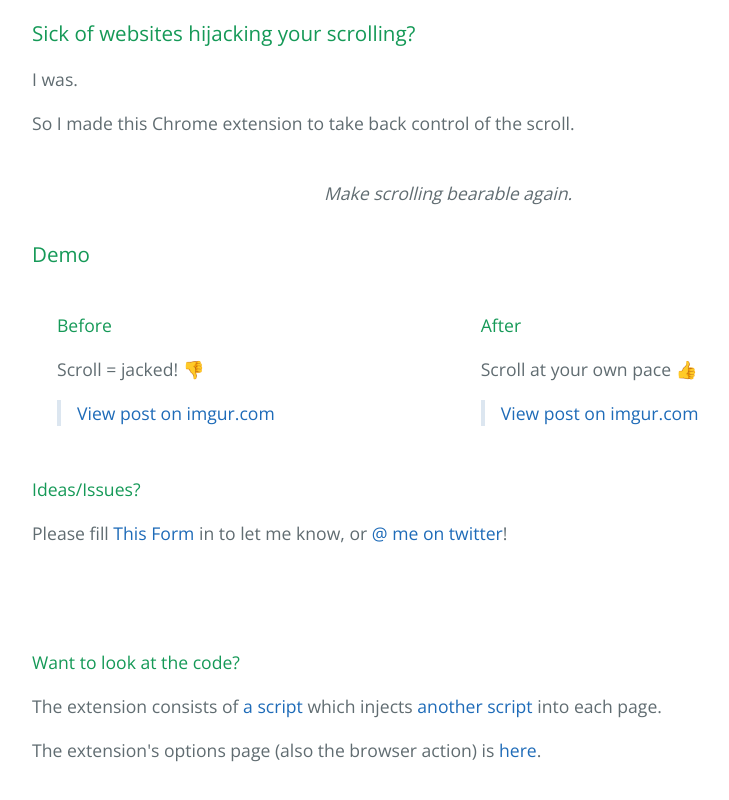
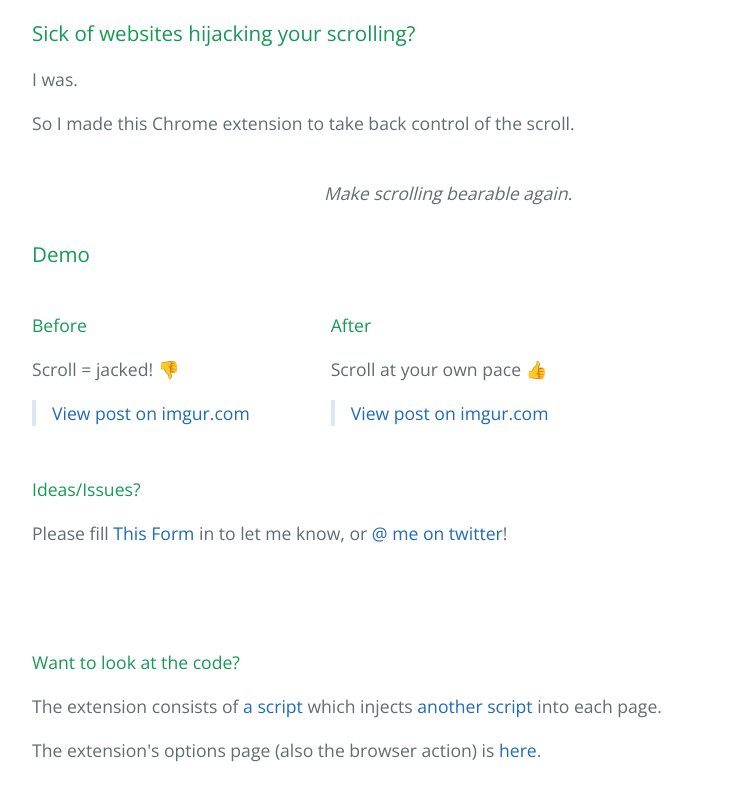
Before and after one commit to joshbalfour/disable-scroll-jacking, a plain HTML site: page index.html in a window 1280 px wide. Shown: the part 703-1503 px from the top of the page, without its empty margins (192-921 px from the left). Drawn offline with nearby package versions, Linux system fonts and the light colour scheme; a script that the page names is missing.

Commit message:
adjust styling

```diff
--- a/index.html
+++ b/index.html
@@ -36,7 +36,7 @@
 <br>
 <div class="container" style="width: 100%; display: block;">
 
-  <div style="float: left; margin-left: 25px;">
+  <div style="float: left;">
     <h4>
     <a id="before" class="anchor" href="#before" aria-hidden="true"><span aria-hidden="true" class="octicon octicon-link"></span></a>Before</h4>
 
@@ -45,7 +45,7 @@
     <blockquote class="imgur-embed-pub" lang="en" data-id="A8XhbR3"><a href="https://imgur.com/A8XhbR3">View post on imgur.com</a></blockquote><script async src="https://s.imgur.com/min/embed.js" charset="utf-8"></script>
 
   </div>
-  <div style="float: left; margin-left: 150px;">
+  <div style="float: left; padding-left: 25px;">
     <h4>
     <a id="after" class="anchor" href="#after" aria-hidden="true"><span aria-hidden="true" class="octicon octicon-link"></span></a>After</h4>
 
```
